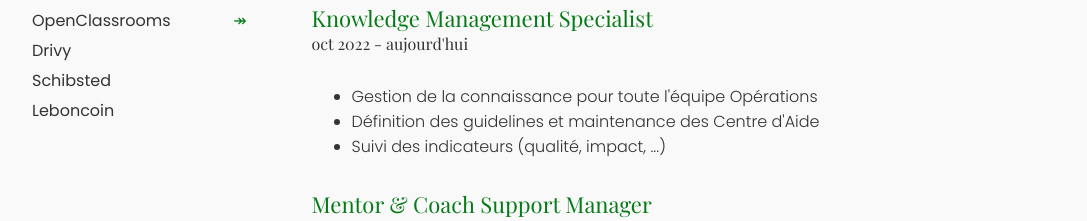
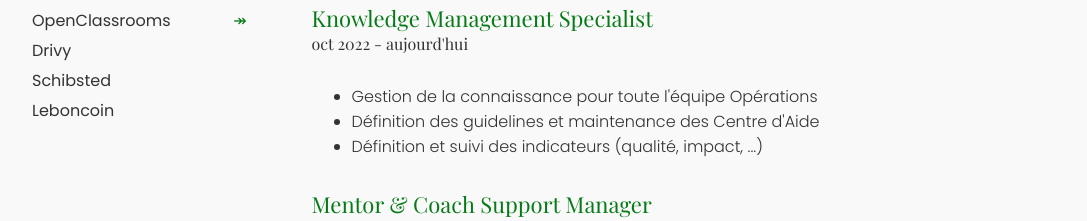
Before and after one commit to krauzeure/portfolio, a React (Create React App) app: page / in a window 1280 px wide. Shown: the part 1480-1701 px from the top of the page, without its empty margins (96-1183 px from the left). Built offline with nearby package versions, Linux system fonts and the light colour scheme.

Commit message:
Editing copy

```diff
--- a/src/text/english.js
+++ b/src/text/english.js
@@ -39,7 +39,7 @@
         "oc2date": "oct 2022 - present",
         "oc2item1": "Managing the knowledge for the entire Ops team",
         "oc2item2": "Creating guidelines and maintaining our Help Centers",
-        "oc2item3": "Tracking our success metrics (content quality, impact, ...)",
+        "oc2item3": "Defining and tracking our success metrics (content quality, impact, ...)",
         "oc1": "Mentor & Coach Support Manager",
         "oc1date": "july 2019 - sep 2022",
         "oc1item1": "Creating the Mentor & Coach Support processes",
--- a/src/text/french.js
+++ b/src/text/french.js
@@ -39,7 +39,7 @@
         "oc2date": "oct 2022 - aujourd'hui",
         "oc2item1": "Gestion de la connaissance pour toute l'équipe Opérations",
         "oc2item2": "Définition des guidelines et maintenance des Centre d'Aide",
-        "oc2item3": "Suivi des indicateurs (qualité, impact, ...)",
+        "oc2item3": "Définition et suivi des indicateurs (qualité, impact, ...)",
         "oc1": "Mentor & Coach Support Manager",
         "oc1date": "juil 2019 - sep 2022",
         "oc1item1": "Mise en place des process du Support mentorat et coaching",
```
